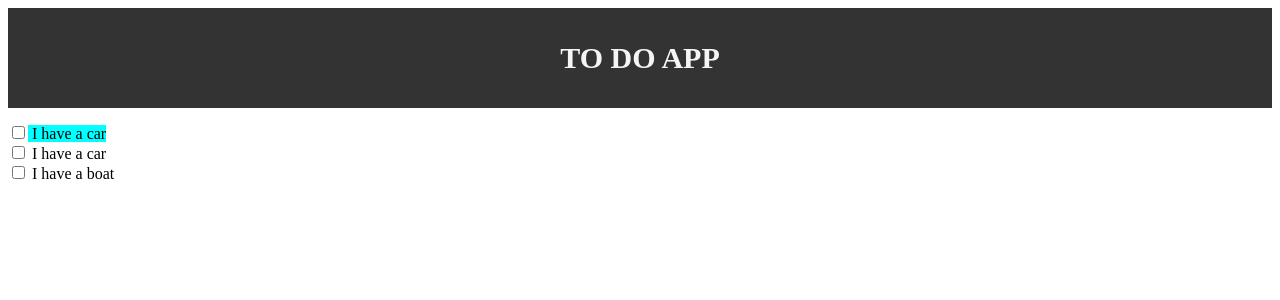
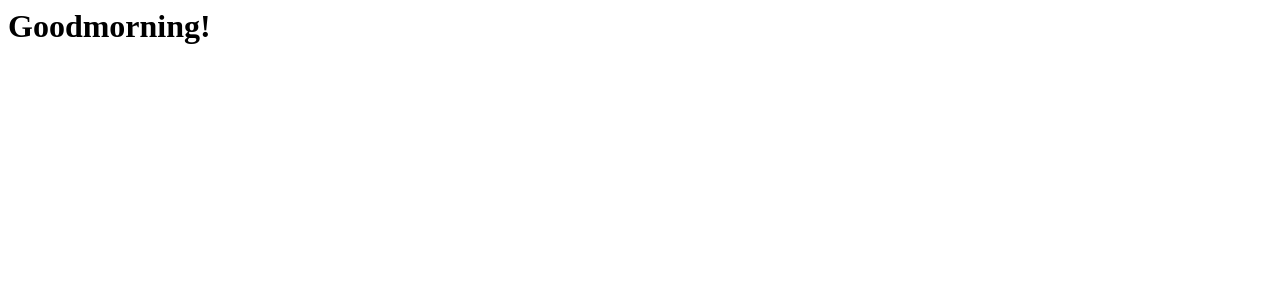
Before and after one commit to moshire/reactpractice, a React (Create React App) app: page / in a window 1280 px wide. Shown: the top 300 px of the page. Built offline with nearby package versions, Linux system fonts and the light colour scheme.

Commit message:
practiced jsx to javascript and back

```diff
--- a/public/index.css
+++ b/public/index.css
@@ -1,5 +1,5 @@
 .todo{
-    height: 100px;
+    height: 200px;
     background-color: #333;
     color: whitesmoke;
     margin-bottom: 15px;
--- a/src/App.js
+++ b/src/App.js
@@ -2,17 +2,20 @@
 
 
 function App() {
-  return (
-    <div>
-      <h1 className="todo">TO DO APP</h1>
-      <input type="checkbox" id="vehicle1"></input>
-      <label className="car"> I have a car</label><br></br>
-      <input type="checkbox" id="vehicle2"></input>
-      <label for="vehicle2"> I have a car</label><br></br>
-     <input type="checkbox" id="vehicle3"></input>
-     <label for="vehicle3"> I have a boat</label>
-     </div>
-
-  );
+ const date = new Date()
+ const hours = date.getHours()
+ let timeOfDay
+ if(hours < 12){
+   timeOfDay = ("morning")
+ }
+ else if(hours > 12 && hours < 17){
+timeOfDay = ("Afternoon")
+ }
+ else{
+   timeOfDay = ("Night")
+ }
+ return(
+ <h1>Good{timeOfDay}!</h1>
+ )
 }
 export default App;
```
